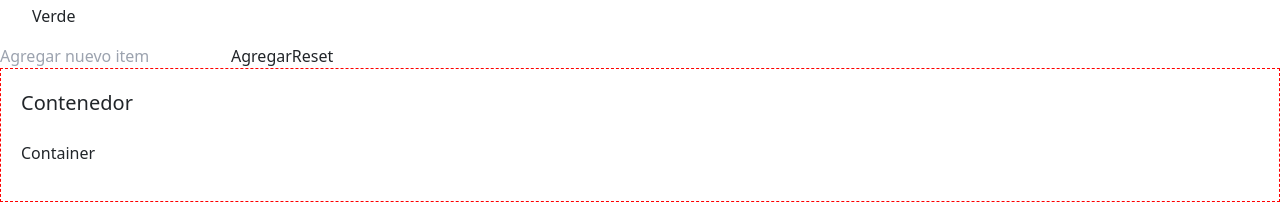
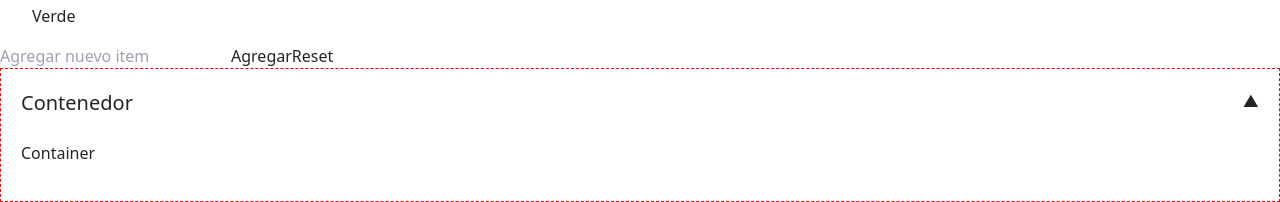
Before and after one commit to IluHeart/SEMANA-6-a-9-REACT-VITE, a React (Vite) app: page / in a window 1280 px wide. Shown: the part 1446-1648 px from the top of the page. Built offline with nearby package versions, Linux system fonts and the light colour scheme.

Commit message:
Ejercicio 69 React Vite Component Composition

```diff
--- a/src/EJERCICIOS/Container.jsx
+++ b/src/EJERCICIOS/Container.jsx
@@ -1,12 +1,26 @@
+import { useState } from "react";
 import "../index.scss"
 
+
 const Container = ({ title, children }) => {
+    const [isCollapsed, setIsCollapsed] = useState(false);
+
+    const handleToggleCollapse = () => {
+      setIsCollapsed(!isCollapsed);
+    };
+
     return (
-      <div className="container-co">
-        {title && <h2 className="text-xl mb-4">{title}</h2>}
-        {children}
+      <div className={`container-co ${isCollapsed ? "collapsed" : ""}`}>
+        <div
+          className="flex justify-between cursor-pointer"
+          onClick={handleToggleCollapse}
+        >
+          {title && <h2 className="text-xl mb-4">{title}</h2>}
+          <span>{isCollapsed ? "▼" : "▲"}</span>
+        </div>
+        {!isCollapsed && children}
       </div>
     );
   };
 
-export default Container;
+  export default Container;
```
